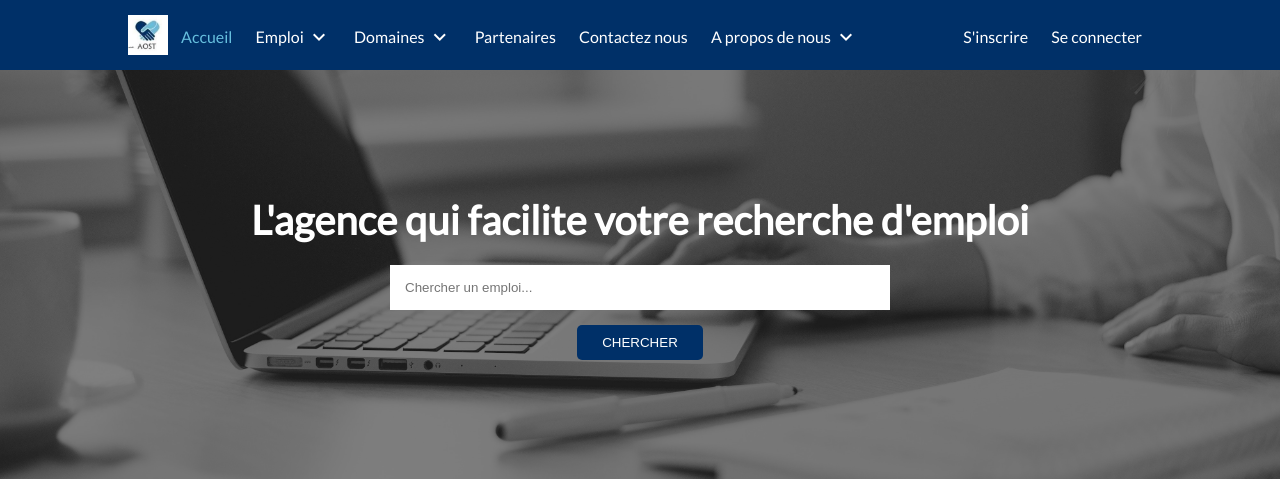
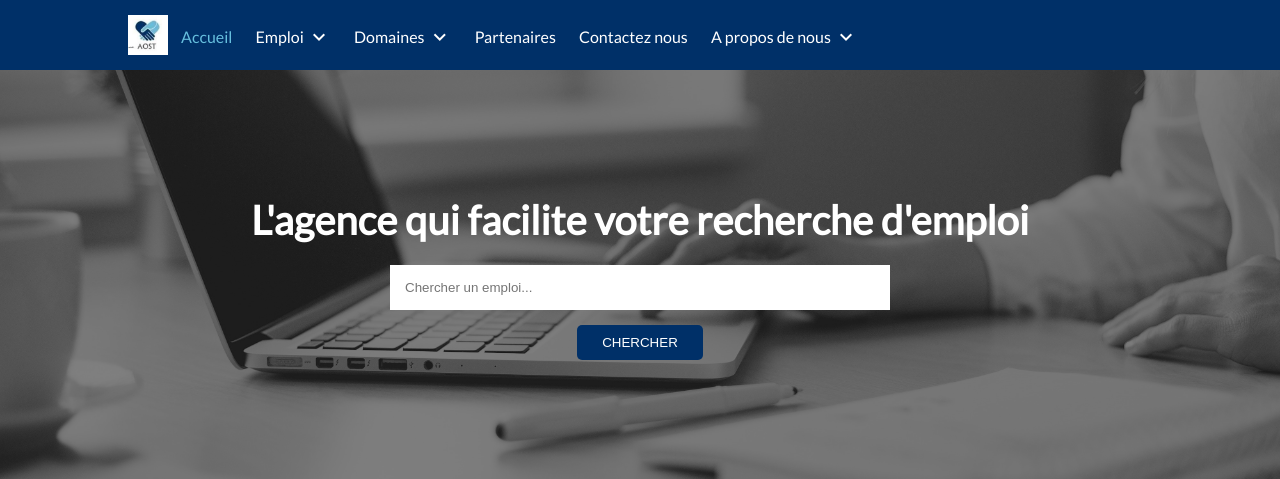
Before and after one commit to donaldnkouathio/aost, a PHP site: page /home/index.php in a window 1280 px wide. Shown: the top 479 px of the page. Run offline with PHP 8.4, Linux system fonts and the light colour scheme; data that the repository does not hold is empty.

Commit message:
Supression des page Inscription et Connexion

```diff
--- a/header/header.php
+++ b/header/header.php
@@ -44,8 +44,6 @@
 
     <ul class="nav-contain-right" style="">
       <li class="hide-on-laptop" id="navMobileBtn"><i class="material-icons vertical-align-bottom"> menu </i></li>
-      <li><a href="#" class="hide-on-mobile nav-link">S'inscrire</a></li>
-      <li><a href="#" class="hide-on-mobile nav-link">Se connecter</a></li>
     </ul>
 
     <!-- Menu pour mobile -->
@@ -77,9 +75,6 @@
           A propos de nous
           <i class="material-icons vertical-align-bottom" style="float:right"> chevron_right </i>
         </a></li>
-
-        <li><a href="#">S'inscrire</a></li>
-        <li><a href="#">Se connecter</a></li>
       </ul>
     </div>
 
```
